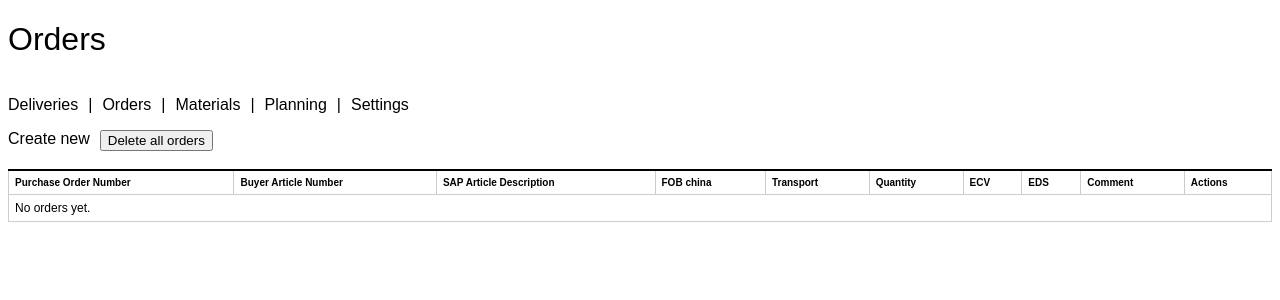
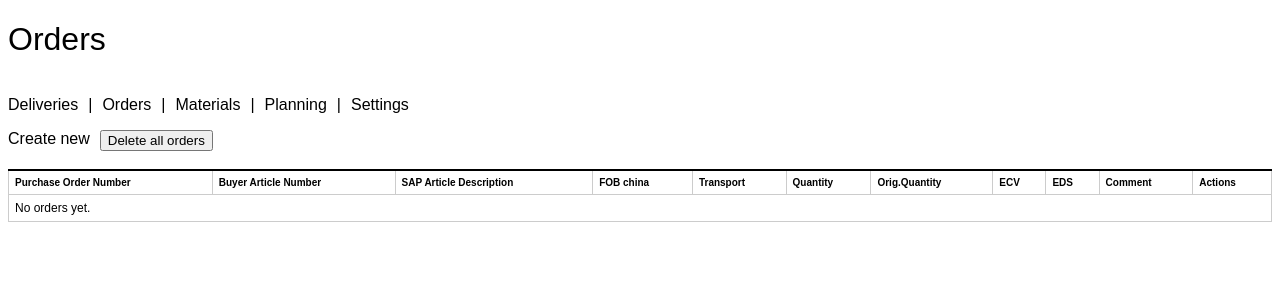
Before and after one commit to andrejpojdak/planner, a Flask app: page /orders/ in a window 1280 px wide. Shown: the top 300 px of the page. Run offline with Flask 3, Linux system fonts and the light colour scheme; data that the repository does not hold is empty; some libraries are stand-ins or nearby versions; some web fonts are replaced.

Commit message:
Added original ordered qty.

```diff
--- a/app/models.py
+++ b/app/models.py
@@ -47,6 +47,7 @@ class Order(db.Model):
 	fob = db.Column(db.Date)
 	transport = db.Column(db.String(120), nullable=True)
 	quantity = db.Column(db.Integer, nullable=True)
+	orig_quantity = db.Column(db.Integer, nullable=True)
 	ecv = db.Column(db.String(120), nullable=True)
 	eds = db.Column(db.String(120), nullable=True)
 	purchase_price = db.Column(db.Float, nullable=True)
--- a/app/orders/views.py
+++ b/app/orders/views.py
@@ -18,6 +18,7 @@ class OrderForm(FlaskForm):
 	fob = DateField('Delivery date', validators=[DataRequired()])
 	transport = SelectField('Transport type', choices=[('SEA', 'SEA'),('RAIL', 'RAIL'),('AIR', 'AIR'),('UNCONFIRMED', 'UNCONFIRMED')], default='UNCONFIRMED', validators=[DataRequired()])
 	quantity = IntegerField('Quantity', validators=[DataRequired()])
+	orig_quantity = IntegerField('Orig.Quantity', validators=[Optional()], render_kw={"disabled": True})
 	unit_weight = StringField('Unit weight', validators=[Optional()], render_kw={'readonly': True})
 	overall_weight = StringField('Overall weight', validators=[Optional()], render_kw={'readonly': True})
 	purchase_price = DecimalField('Purchase price', validators=[Optional()])
@@ -63,6 +64,7 @@ def create_order():
 			fob = form.fob.data,
 			transport = form.transport.data.strip(),
 			quantity = form.quantity.data,
+			orig_quantity = form.quantity.data,
 			purchase_price = form.purchase_price.data,
 			sales_price = form.sales_price.data,
 			rmb = form.rmb.data,
@@ -80,6 +82,7 @@ def create_order():
 		db.session.commit()
 		flash('Order created.', 'success')
 		return redirect(next_url or url_for('orders.list_orders'))
+
 	return render_template('orders/form.html', title="Create new order", form=form, action='Create', page="create")
 
 @bp.route('/edit/<int:order_id>', methods=['GET','POST'])
@@ -103,6 +106,7 @@ def edit_order(order_id):
 		o.fob = form.fob.data
 		o.transport = form.transport.data.strip()
 		o.quantity = form.quantity.data
+		o.orig_quantity = form.orig_quantity.data
 		o.purchase_price = form.purchase_price.data
 		o.sales_price = form.sales_price.data
 		o.rmb = form.rmb.data
@@ -125,6 +129,7 @@ def split_order(order_id):
 	o.article_description = material.short_text if material else '<material_not_found>'
 	weight = material.gross_weight if material else ''
 	o.unit_weight = weight
+	#o.orig_quantity = None
 
 	form = OrderForm(obj=o)
 	form.buyer_article_number.render_kw = { "readonly": True}
@@ -138,6 +143,7 @@ def split_order(order_id):
 			fob = form.fob.data,
 			transport = form.transport.data.strip(),
 			quantity = form.quantity.data,
+			orig_quantity = None,
 			purchase_price = form.purchase_price.data,
 			sales_price = form.sales_price.data,
 			rmb = form.rmb.data,
--- a/app/templates/orders/form.html
+++ b/app/templates/orders/form.html
@@ -24,6 +24,7 @@
   <p>{{ form.fob.label }}<br>{{ form.fob(size=40) }} *</p>
   <p>{{ form.transport.label }}<br>{{ form.transport() }} *</p>
   <p>{{ form.quantity.label }}<br>{{ form.quantity(size=40) }} *</p>
+  <p>{{ form.orig_quantity.label }}<br>{{ form.orig_quantity(size=40) }} *</p>
   <p>{{ form.supplier.label }}<br>{{ form.supplier() }} *</p>
   <p>{{ form.unit_weight.label }}<br>{{ form.unit_weight(size=40) }}</p>
   <p>{{ form.overall_weight.label }}<br>{{ form.overall_weight(size=40) }}</p>
--- a/app/templates/orders/list.html
+++ b/app/templates/orders/list.html
@@ -20,6 +20,7 @@
 			<th>FOB china</th>
 			<th>Transport</th>
 			<th>Quantity</th>
+			<th>Orig.Quantity</th>
 			<th>ECV</th>
 			<th>EDS</th>
 			<th>Comment</th>
@@ -35,7 +36,12 @@
         <td>{{ o.fob.strftime('%d.%m.%Y') }}</td>
         <td>{{ o.transport }}</td>
         <td>{{ o.quantity }}</td>
-        <td>{{ o.ecv }}</td>
+		{% if o.orig_quantity is none %}
+        <td></td>
+    	{% else %}
+		<td>{{ o.orig_quantity }}</td>
+		{% endif %}
+		<td>{{ o.ecv }}</td>
         <td>{{ o.eds }}</td>
 		{% if o.comment is none %}
         <td></td>
```
